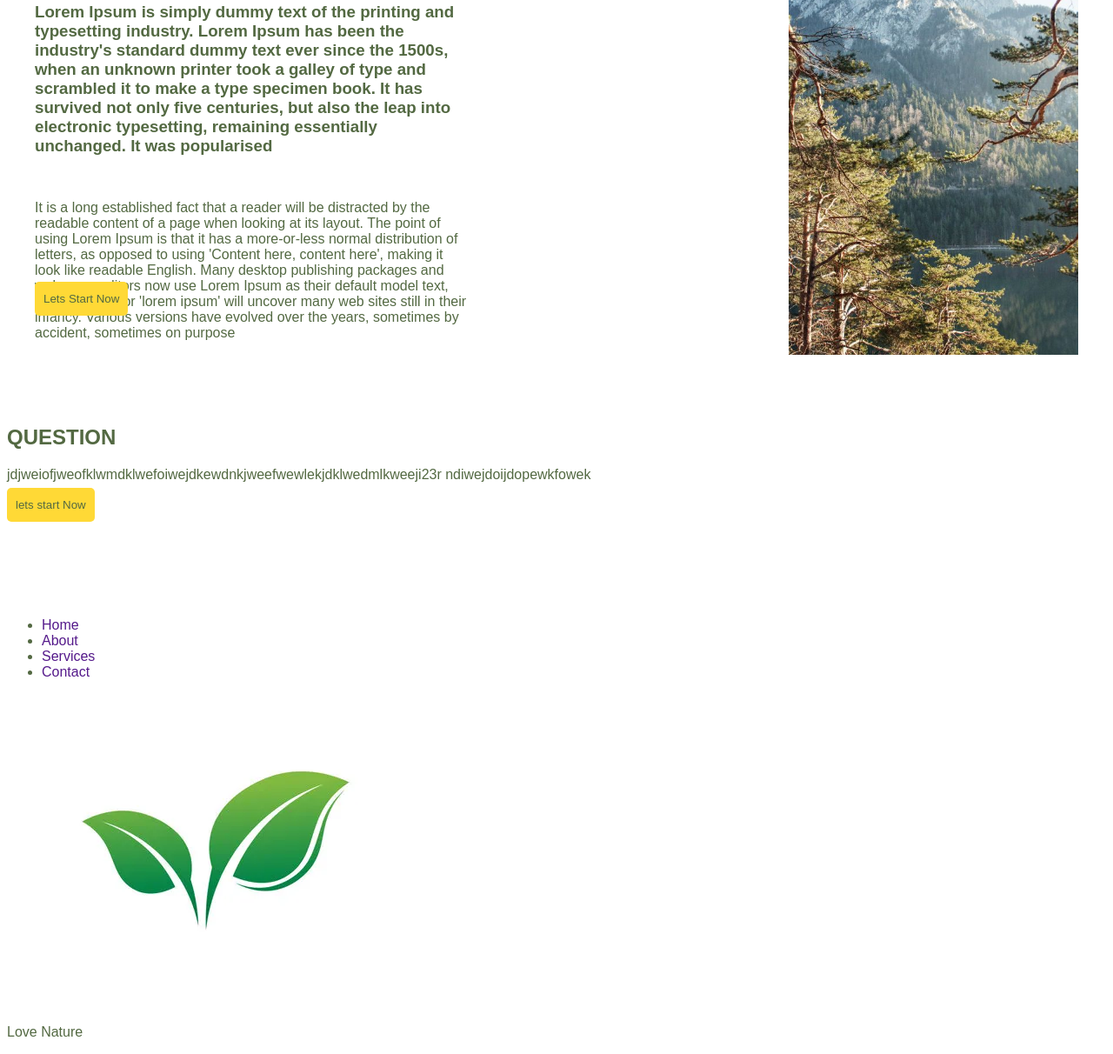
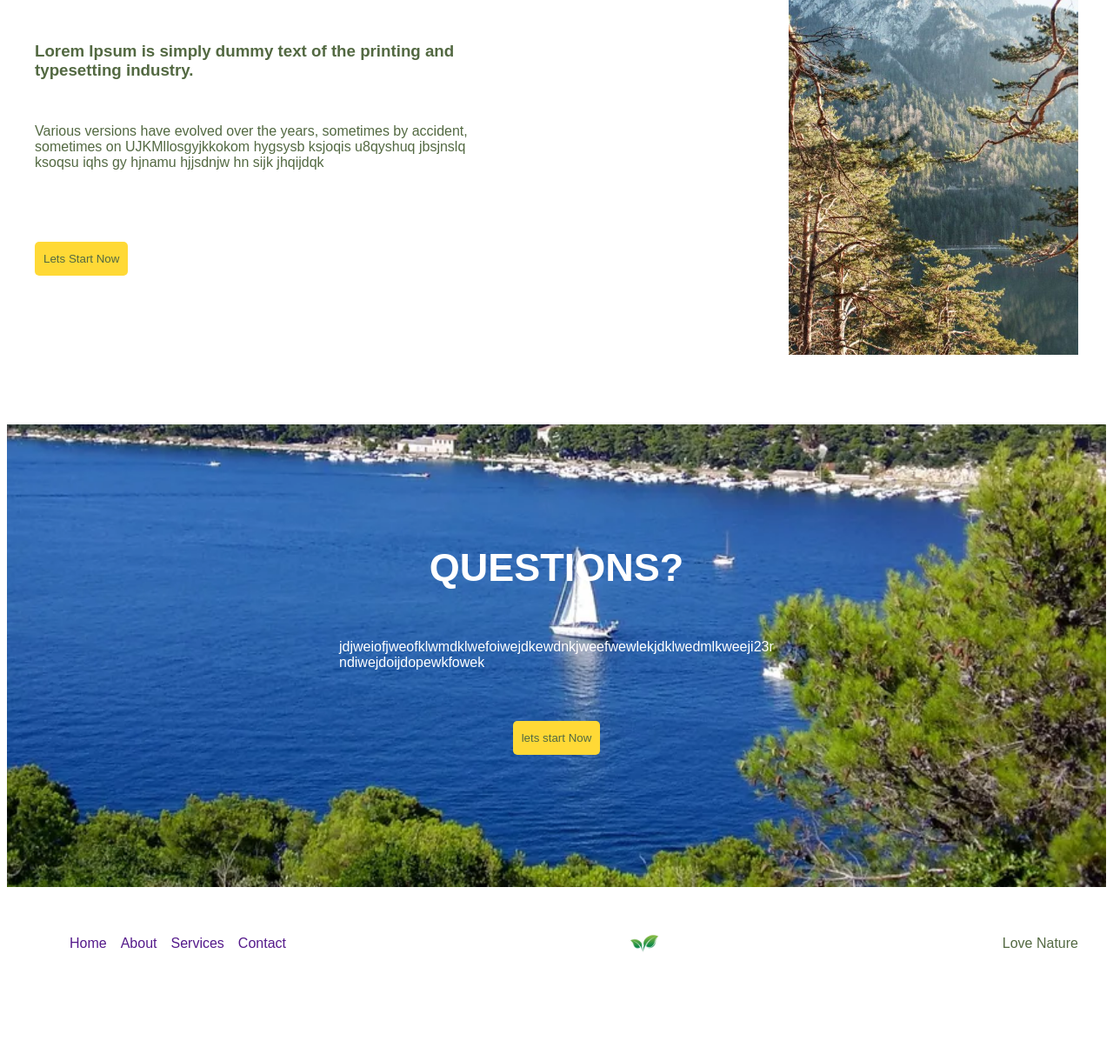
Before and after one commit to sreyamanoharan/Nature-Responsive, a plain HTML site: page index.html in a window 1280 px wide. Shown: the part 1826-3038 px from the top of the page at 87% size. After the commit the page ends 2984 px from the top, so only its background shows below. Drawn offline with Linux system fonts and the light colour scheme; files whose address does not match are found by name.

Commit message:
second commit

```diff
--- a/index.html
+++ b/index.html
@@ -77,8 +77,8 @@
   <div class="container">
     <div class="about-content">
         <h4>ABOUT US</h4>
-        <h3>Lorem Ipsum is simply dummy text of the printing and typesetting industry. Lorem Ipsum has been the industry's standard dummy text ever since the 1500s, when an unknown printer took a galley of type and scrambled it to make a type specimen book. It has survived not only five centuries, but also the leap into electronic typesetting, remaining essentially unchanged. It was popularised </h3>
-        <p>It is a long established fact that a reader will be distracted by the readable content of a page when looking at its layout. The point of using Lorem Ipsum is that it has a more-or-less normal distribution of letters, as opposed to using 'Content here, content here', making it look like readable English. Many desktop publishing packages and web page editors now use Lorem Ipsum as their default model text, and a search for 'lorem ipsum' will uncover many web sites still in their infancy. Various versions have evolved over the years, sometimes by accident, sometimes on purpose </p>
+        <h3>Lorem Ipsum is simply dummy text of the printing and typesetting industry.</h3>
+        <p> Various versions have evolved over the years, sometimes by accident, sometimes on UJKMllosgyjkkokom hygsysb ksjoqis u8qyshuq jbsjnslq ksoqsu iqhs gy hjnamu hjjsdnjw hn sijk jhqijdqk </p>
         <button class="btn btn-primary">Lets Start Now</button>
     </div>
     <div class="about-image">
@@ -88,14 +88,14 @@
  </section>
 
  <section id="question">
-    <div class="conatiner">
-        <h1>QUESTION</h1>
+    <div class="container">
+        <h1>QUESTIONS?</h1>
         <p>jdjweiofjweofklwmdklwefoiwejdkewdnkjweefwewlekjdklwedmlkweeji23r ndiwejdoijdopewkfowek</p>
         <button class="btn btn-primary">lets start Now</button>
     </div>
  </section>
  <footer>
-    <div class="conatiner">
+    <div class="container">
         <ul class="footer-links">
             <li><a href="">Home</a></li>
             <li><a href="">About</a></li>
--- a/style.css
+++ b/style.css
@@ -185,13 +185,14 @@ nav{
       flex-direction: column;
       align-items: center;
       justify-content: center;
+
 }
 
 #about-us .container{
       display: flex;
       align-items: center;
       justify-content: space-between;
-      gap: 1px;
+      gap: 20px;
 }
 
 #about-us .container .about-content{
@@ -200,6 +201,8 @@ nav{
     flex-direction: column;
     gap:16px;
     align-items: start;
+
+
 }
 
 
@@ -207,10 +210,61 @@ nav{
    font-family: 'forum' , sans-serif;
    font-size: 30px;
 }
+#about-us .container .about-content h4{
+    padding-top: -50px;
+}
 
 #about-us img{
     max-height: 500px;
+
 }
+#about-us .btn-primary{
+    margin-top: 50px;
+}
+
+#question{
+    min-height: 500px;
+    background-image: url('./img/nat-question.webp');
+    background-position: bottom center;
+    background-size: cover;
+}
+
+#question .container{
+    max-width: 500px;
+    display: flex;
+    flex-direction: column;
+    gap: 2px;
+    align-items: center;
+    justify-content: center;
+    height: 500px;
+    color: white
+}
+#question .container .btn{
+     margin-top: 40px;
+}
+
+#question h1{
+     font-size: 45px;
+}
+footer{
+    margin-top: -60px;
+}
+footer .container{
+    display: flex;
+    padding: 40px 16px;
+    justify-content: space-between;
+    align-items: center;
+}
+.footer-links{
+       display: flex;
+       align-items: center;
+       gap: 16px;
+       list-style: none;
+}
+footer img{
+   width: 50px;
+}
+
 
 @media screen and (max-width:520px){
     .nav-list{
@@ -241,4 +295,8 @@ nav{
     .nav-list.active{
         right: 0;
     }
+    #about-us .container{
+        flex-direction: column;
+        gap: 30px;
+    }
 }
```
Also changed, not shown: img/nat-question.webp (added).
